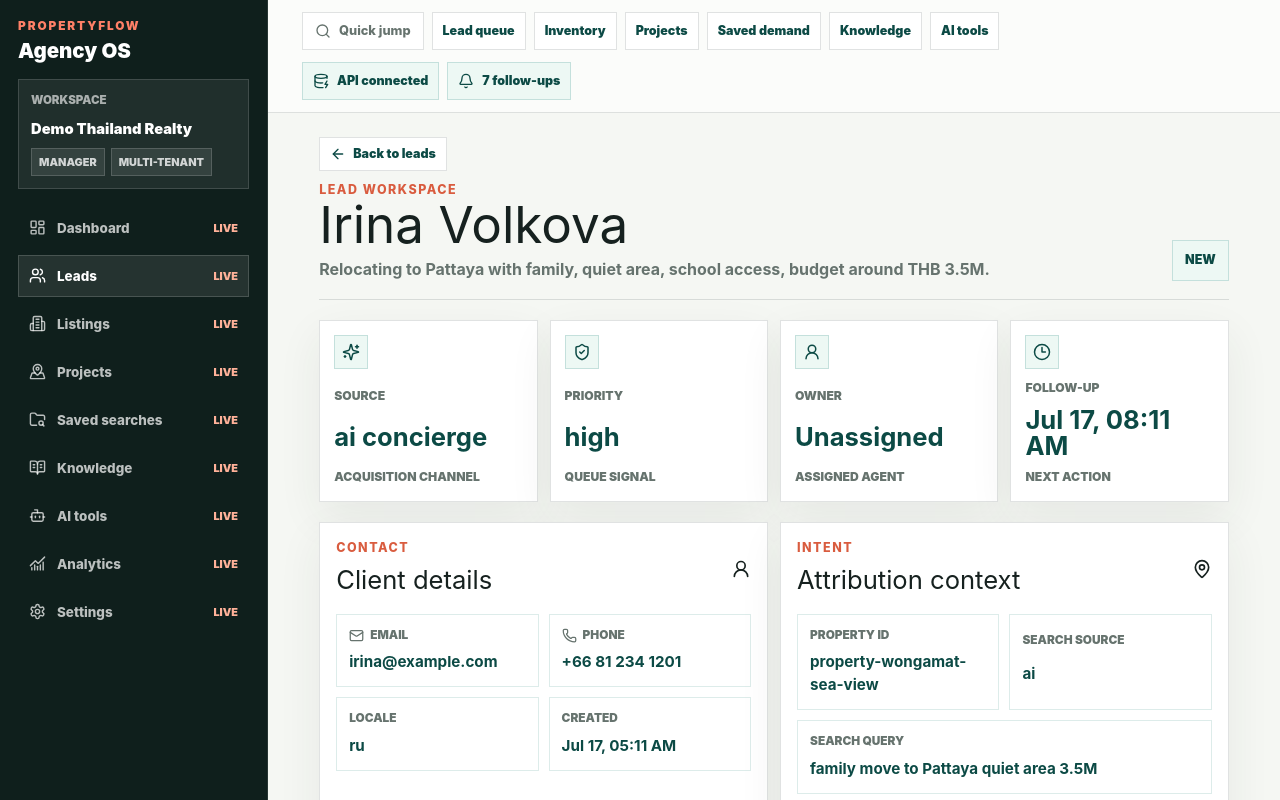
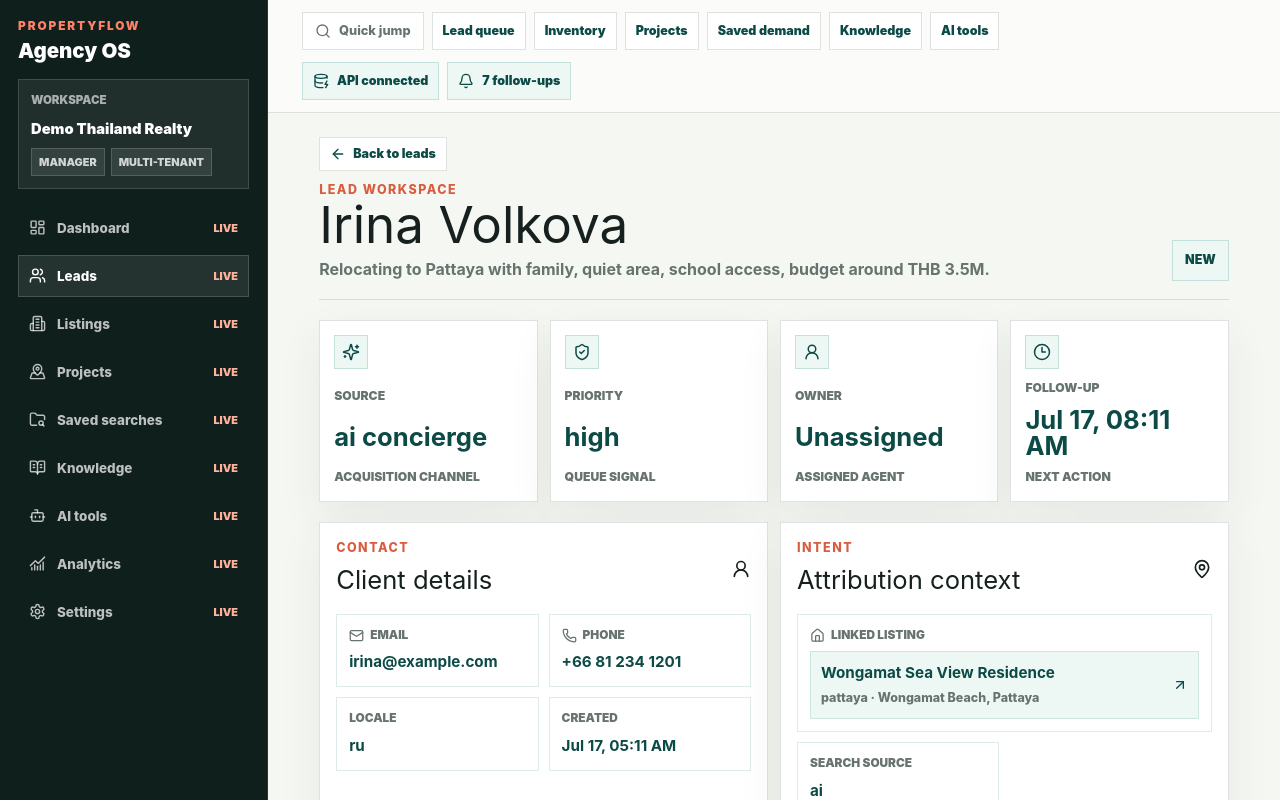
Before and after one commit to GermanSklyarov/propertyflow-ai, a Next.js app in the folder apps/agency/: page /leads/lead-demo-001 in a window 1280 px wide. Shown: the top 800 px of the page. Built offline with nearby package versions, Linux system fonts and the light colour scheme; no server answers.

Commit message:
🔗 feat: link lead detail to assigned listing

```diff
--- a/apps/agency/app/leads/[leadId]/page.tsx
+++ b/apps/agency/app/leads/[leadId]/page.tsx
@@ -1,5 +1,6 @@
 import { notFound } from "next/navigation";
 import { leadAgentsQueryOptions, leadDetailQueryOptions, leadNotesQueryOptions, leadTimelineQueryOptions } from "@entities/lead/api/lead-queries";
+import { listingDetailQueryOptions } from "@entities/listing/api/listing-queries";
 import { createPropertyFlowQueryClient } from "@shared/query/query-client";
 import { LeadDetailPage } from "@views/lead-detail/ui/lead-detail-page";
 
@@ -17,5 +18,7 @@ export default async function AgencyLeadDetailRoute({ params }: { params: Promis
     notFound();
   }
 
-  return <LeadDetailPage agents={agents} lead={lead} notes={notes} timeline={timeline} />;
+  const linkedListing = lead.propertyId ? await queryClient.ensureQueryData(listingDetailQueryOptions(lead.propertyId)) : null;
+
+  return <LeadDetailPage agents={agents} lead={lead} linkedListing={linkedListing} notes={notes} timeline={timeline} />;
 }
--- a/apps/agency/src/views/lead-detail/ui/lead-detail-page.tsx
+++ b/apps/agency/src/views/lead-detail/ui/lead-detail-page.tsx
@@ -2,6 +2,7 @@ import Link from "next/link";
 import { ArrowLeft } from "lucide-react";
 import { LeadWorkflowPanel } from "@features/lead-workflow-update/ui/lead-workflow-panel";
 import type { LeadNotesResponse, LeadSnapshot, LeadTimelineResponse, TenantUserSnapshot } from "@propertyflow/contracts";
+import type { PropertySnapshot } from "@propertyflow/domain";
 import { formatBucket } from "@shared/lib/formatters";
 import { LeadActivityPanel } from "@widgets/lead-activity/ui/lead-activity-panel";
 import { LeadOverviewPanel } from "@widgets/lead-overview/ui/lead-overview-panel";
@@ -10,11 +11,13 @@ import styles from "./lead-detail-page.module.css";
 export function LeadDetailPage({
   agents,
   lead,
+  linkedListing,
   notes,
   timeline
 }: {
   agents: TenantUserSnapshot[];
   lead: LeadSnapshot;
+  linkedListing?: PropertySnapshot | null;
   notes: LeadNotesResponse;
   timeline: LeadTimelineResponse;
 }) {
@@ -34,7 +37,7 @@ export function LeadDetailPage({
           <span className={styles.statusBadge}>{formatBucket(lead.status)}</span>
         </header>
 
-        <LeadOverviewPanel lead={lead} />
+        <LeadOverviewPanel lead={lead} linkedListing={linkedListing} />
 
         <LeadWorkflowPanel agents={agents} lead={lead} />
 
--- a/apps/agency/src/widgets/lead-overview/ui/lead-overview-panel.module.css
+++ b/apps/agency/src/widgets/lead-overview/ui/lead-overview-panel.module.css
@@ -95,6 +95,42 @@
   overflow-wrap: anywhere;
 }
 
+.listingLink {
+  display: grid;
+  grid-template-columns: minmax(0, 1fr) auto;
+  gap: 4px 10px;
+  align-items: center;
+  border: 1px solid rgb(15 118 110 / 14%);
+  background: #edf8f4;
+  padding: 10px;
+  color: var(--teal-dark);
+}
+
+.listingLink:hover {
+  border-color: rgb(15 118 110 / 28%);
+  background: #e3f5ef;
+}
+
+.listingLink strong,
+.listingLink small {
+  min-width: 0;
+  overflow: hidden;
+  text-overflow: ellipsis;
+  white-space: nowrap;
+}
+
+.listingLink small {
+  grid-column: 1 / 2;
+  color: var(--muted);
+  font-size: 0.78rem;
+  font-weight: 850;
+}
+
+.listingLink svg {
+  grid-column: 2 / 3;
+  grid-row: 1 / 3;
+}
+
 @media (min-width: 860px) {
   .kpiGrid {
     grid-template-columns: repeat(4, minmax(0, 1fr));
--- a/apps/agency/src/widgets/lead-overview/ui/lead-overview-panel.tsx
+++ b/apps/agency/src/widgets/lead-overview/ui/lead-overview-panel.tsx
@@ -1,10 +1,18 @@
-import { Clock3, Mail, MapPin, Phone, ShieldCheck, Sparkles, UserRound } from "lucide-react";
+import Link from "next/link";
+import { ArrowUpRight, Clock3, Home, Mail, MapPin, Phone, ShieldCheck, Sparkles, UserRound } from "lucide-react";
 import { buildLeadFollowUpSummary, formatLeadOwner } from "@entities/lead/lib/lead-queue";
 import type { LeadSnapshot } from "@propertyflow/contracts";
+import type { PropertySnapshot } from "@propertyflow/domain";
 import { formatBucket, formatDateTime } from "@shared/lib/formatters";
 import styles from "./lead-overview-panel.module.css";
 
-export function LeadOverviewPanel({ lead }: { lead: LeadSnapshot }) {
+export function LeadOverviewPanel({
+  lead,
+  linkedListing
+}: {
+  lead: LeadSnapshot;
+  linkedListing?: PropertySnapshot | null;
+}) {
   const followUpState = buildLeadFollowUpSummary(lead);
 
   return (
@@ -42,7 +50,7 @@ export function LeadOverviewPanel({ lead }: { lead: LeadSnapshot }) {
             <MapPin size={20} />
           </div>
           <div className={styles.fieldGrid}>
-            <Field label="Property ID" value={lead.propertyId ?? "not linked"} />
+            <LinkedListingField lead={lead} listing={linkedListing} />
             <Field label="Search source" value={lead.attributionSearchSource ?? "not attributed"} />
             <Field label="Search query" value={lead.attributionSearchQuery ?? "not captured"} wide />
             <Field label="Social channel" value={lead.attributionSocialPostChannel ? formatBucket(lead.attributionSocialPostChannel) : "not attributed"} />
@@ -52,6 +60,32 @@ export function LeadOverviewPanel({ lead }: { lead: LeadSnapshot }) {
         </section>
       </section>
     </>
+  );
+}
+
+function LinkedListingField({ lead, listing }: { lead: LeadSnapshot; listing?: PropertySnapshot | null }) {
+  if (!lead.propertyId) {
+    return <Field label="Linked listing" value="not linked" />;
+  }
+
+  if (!listing) {
+    return <Field label="Linked listing" value={lead.propertyId} />;
+  }
+
+  return (
+    <div className={`${styles.field} ${styles.fieldWide}`}>
+      <span>
+        <Home size={15} />
+        Linked listing
+      </span>
+      <Link className={styles.listingLink} href={`/listings/${listing.id}`}>
+        <strong>{listing.title}</strong>
+        <small>
+          {listing.market} · {listing.address}
+        </small>
+        <ArrowUpRight size={16} />
+      </Link>
+    </div>
   );
 }
 
```
